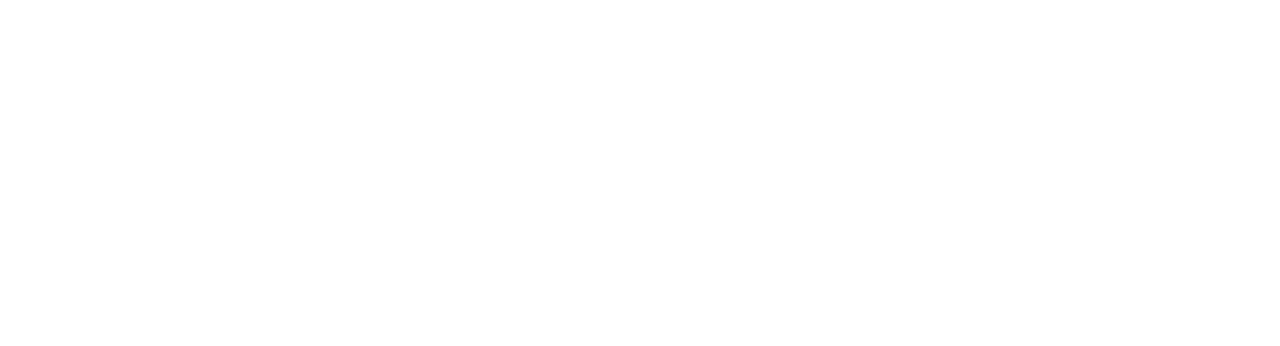
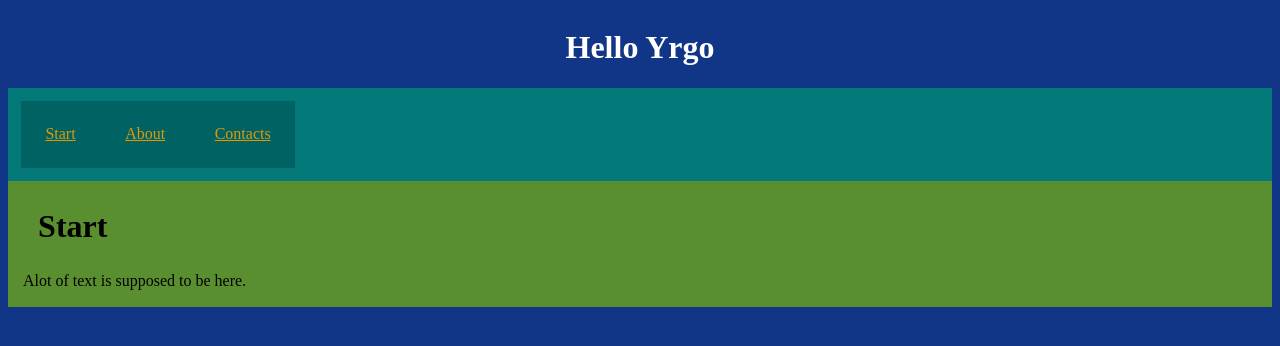
Before and after one commit to Knase23/Webbutveckling, a plain HTML site: page Projekt01/index.html in a window 1280 px wide. Drawn offline with Linux system fonts and the light colour scheme.

Commit message:
Added index file

```diff
--- a/Projekt01/index.html
+++ b/Projekt01/index.html
@@ -2,10 +2,29 @@
 <html lang="sve">
 <head>
 	<meta charset="utf-8">
-
-	<title></title>
+	<link rel="stylesheet" type="text/css" href="yrgo.css">
+	<title> Yrgo </title>
 </head>
 <body>
 
+	<header>
+		<h1> Hello Yrgo</h1>
+	</header>
+	<nav class="BoxList">
+		<a href="index.html">Start</a>
+		<a href="about.html">About </a>
+		<a href="contact.html">Contacts</a>
+	</nav>
+	<main>
+		<article>
+			<h2> Start </h2>
+			<p> Alot of text is supposed to be here.</p>
+		</article>
+	 </main>
+
+	<footer>
+
+	</footer>
+
 </body>
 </html>
--- /dev/null
+++ b/Projekt01/yrgo.css
@@ -0,0 +1,45 @@
+header {
+	text-align: center;
+}
+
+body{
+	display: flex;
+	background: #113587;
+	align-content: center;
+	flex-direction: column;
+	color: white;
+}
+nav {
+	background: #037979;
+	padding: 1%;
+	display: flex;
+	align-content: space-between;
+	flex-direction: row;
+	flex-wrap: wrap;
+}
+.BoxList a
+ {
+ 	background: #006262;
+ 	padding:2%;
+ 	transition: 1s;
+ 	color: #E29804;
+ }
+.BoxList a:hover
+{
+	background: #037979;
+	color: #E29804;
+}
+article{
+	padding: 0.1% 5px 0.1%;
+	background: #7FBC05aa;
+	color: black;
+}
+
+article h2
+{
+	font-size: 32px;
+	padding-left: 2%;
+}
+article p{
+	padding-left:10px;
+}
```
